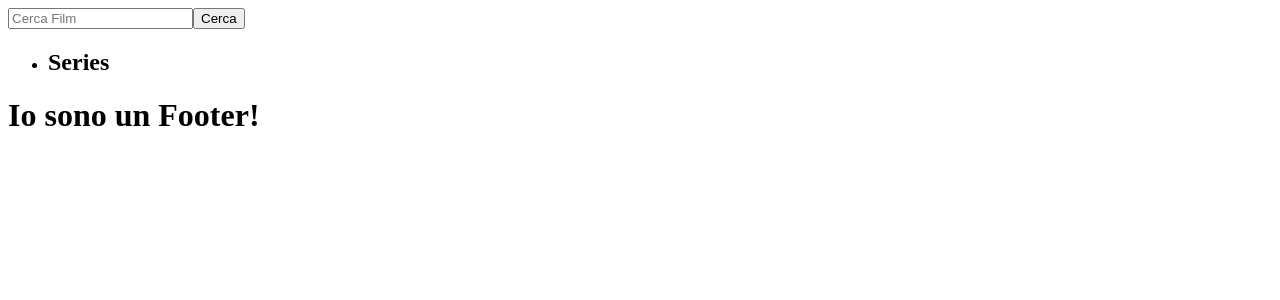
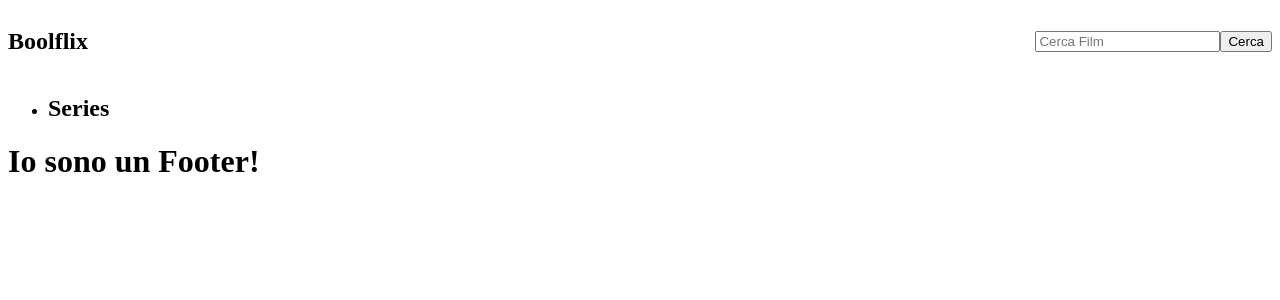
Before and after one commit to GencoMattia/vite-boolflix, a Vue app: page / in a window 1280 px wide. Shown: the top 300 px of the page. Built offline with nearby package versions, Linux system fonts and the light colour scheme.

Commit message:
AppHeader.vue: created a basic header structure

```diff
--- a/src/components/AppHeader.vue
+++ b/src/components/AppHeader.vue
@@ -56,6 +56,11 @@ export default {
 <template>
     <header>
         <div class="container">
+            <section class="logo">
+                <h1>
+                    Boolflix
+                </h1>
+            </section>
             <section class="search-bar">
                 <input
                 type="text"
@@ -71,6 +76,10 @@ export default {
     </header>
 </template>
 
-<style scoped>
-
+<style scoped lang="scss">
+    .container {
+        display: flex;
+        align-items: center;
+        justify-content: space-between;
+    }
 </style>
```
